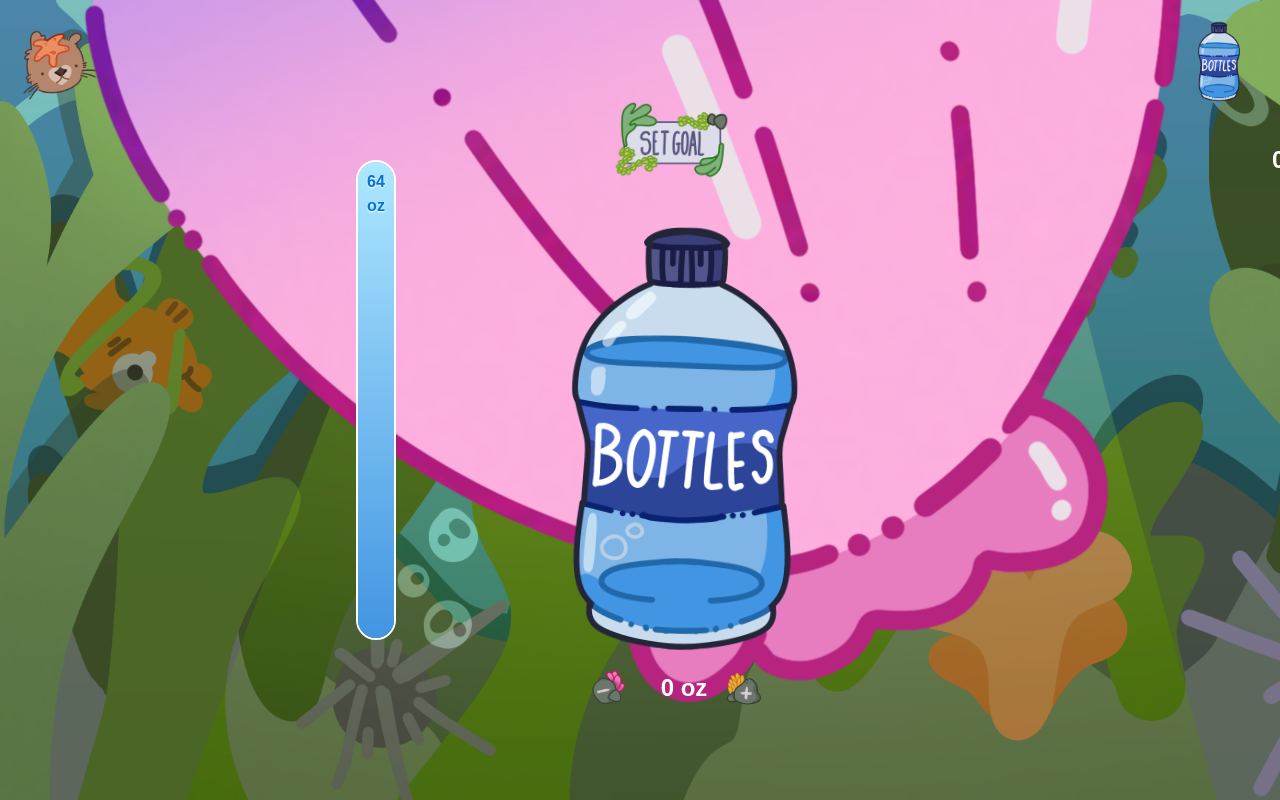
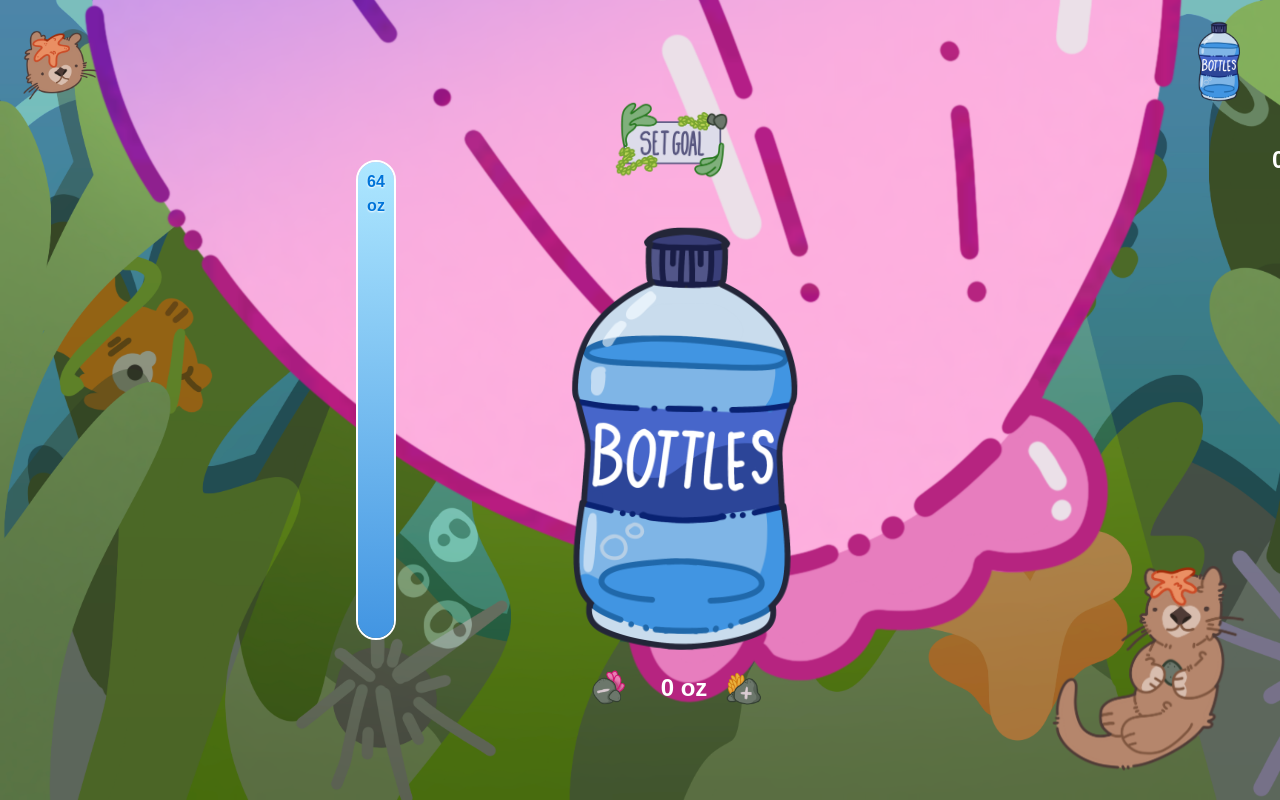
Before and after one commit to audreyyluu/wotter, a Next.js app: page /drink in a window 1280 px wide. Built offline with nearby package versions, Linux system fonts and the light colour scheme.

Commit message:
Added otter floating image

```diff
--- a/src/app/drink/page.tsx
+++ b/src/app/drink/page.tsx
@@ -18,6 +18,15 @@ export default function Drink() {
   const [isSetGoalHovered, setSetGoalIsHovered] = useState(false);
   const [isMinusHovered, setMinusIsHovered] = useState(false);
   const [isPlusHovered, setPlusIsHovered] = useState(false);
+  const [otterBlink, setOtterBlink] = useState(false);
+
+  useEffect(() => {
+    const interval = setInterval(() => {
+      setOtterBlink(true);
+      setTimeout(() => setOtterBlink(false), 100);
+    }, 5000);
+    return () => clearInterval(interval);
+  }, []);
 
   useEffect(() => {
     document.documentElement.style.margin = '0';
@@ -136,6 +145,12 @@ export default function Drink() {
         <img src="/assets/buttons/shell.png" alt="shell" className={styles['shell-icon']} />
         <span className={styles['shell-count']}>{shells}</span>
       </div>
+      {/* Bottom right floating otter */}
+      <img
+        src={otterBlink ? "/assets/otter_blink.png" : "/assets/otter.png"}
+        alt="otter"
+        className={styles['floating-otter']}
+      />
       {/* Centered content with vertical progress bar to the left */}
       <div className={styles['center-content-container']}>
         {/* Vertical Progress Bar */}
--- a/src/styles/drink.module.css
+++ b/src/styles/drink.module.css
@@ -174,3 +174,13 @@
     flex-direction: column;
     align-items: center;
 }
+
+.floating-otter {
+    position: fixed;
+    bottom: 0;
+    right: 0;
+    width: 200px;
+    height: auto;
+    margin: 2rem;
+    animation: float-bottle 3s ease-in-out infinite;
+}
```
Also changed, not shown: public/assets/otter.png (added), public/assets/otter_blink.png (added).
